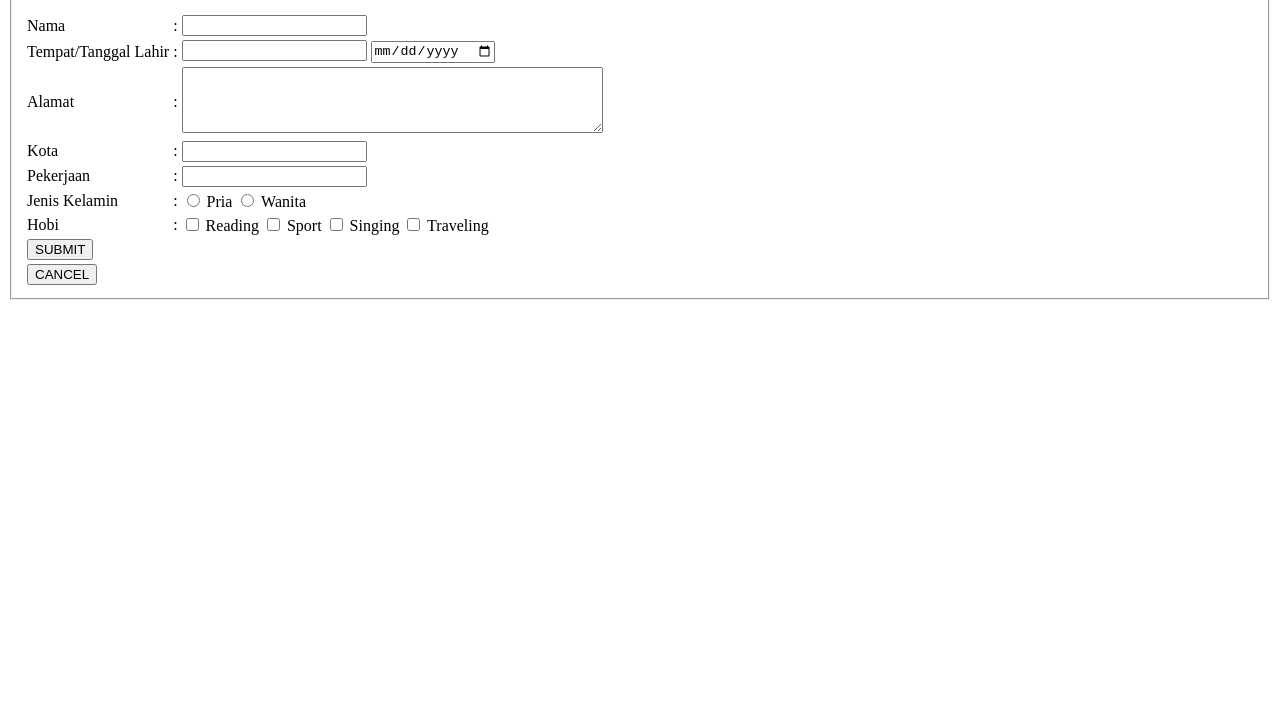
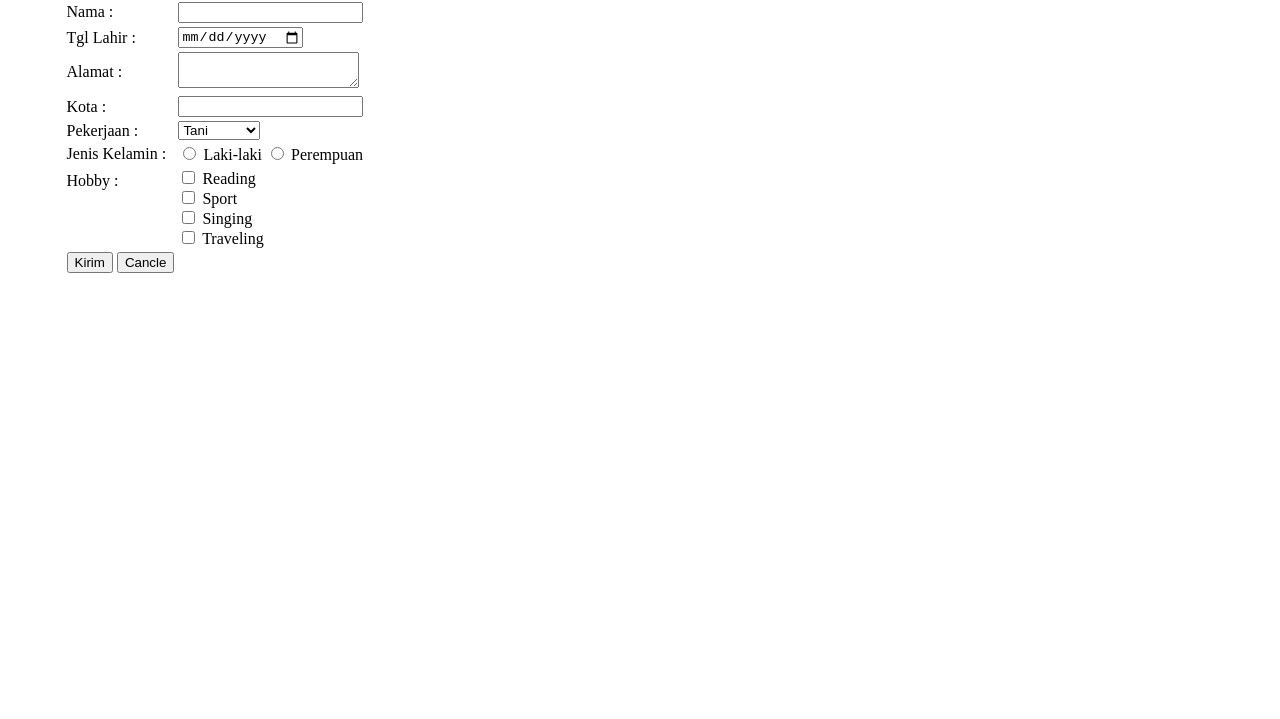
Before and after one commit to Yuspandiparhan/pemrogweb, a plain HTML site: page pertemuan8/form registration tugas.html in a window 1280 px wide. Shown: the part 81-800 px from the top of the page. Drawn offline with Linux system fonts and the light colour scheme.

Commit message:
upload folder pertemuan 8

```diff
--- a/pertemuan8/form registration tugas.html
+++ b/pertemuan8/form registration tugas.html
@@ -1,76 +1,98 @@
 <!DOCTYPE html>
-<html>
-    <head><title>Belajar HTML - Membuat Form</title></head>
+<html lang="en">
+
+<head>
+    <meta charset="UTF-8">
+    <meta name="viewport" content="width=device-width, initial-scale=1.0">
+    <title>Form Register</title>
+
+    <style>
+        h1 {
+            margin-left: 15%;
+            color: rgb(8, 96, 122);
+        }
+
+        .container {
+            display: flex;
+            justify-content: center;
+            align-items: flex-start;
+            height: 30vh;
+        }
+
+        form {
+            margin-right: 850px;
+        }
+    </style>
+
+</head>
+
 <body>
-
-<form action="prosessForm.php" method="GET">
-<!-- letakkan field di sini -->
-<fieldset>
-<legend><h1>Free Registration </h1></legend>
+    <h1>Free Registration</h1>
+    <div class="container">
+        <form action="" method="post">
             <table>
                 <tr>
-        <td>Nama </td>
-        <td>:</td>
-        <td><input type="name" name="nama"  required/><br /></td>
+                    <td>Nama : </td>
+                    <td><input type="text"></td>
                 </tr>
 
                 <tr>
-        <td>Tempat/Tanggal Lahir</td>
-        <td>:</td>
-        <td><input type="name" name="tempatLahir"/> <input type="date" name="tanggal" /></td>
+                    <td>Tgl Lahir : </td>
+                    <td><input type="date" name="tanggal" /></td>
                 </tr>
 
                 <tr>
-        <td>Alamat</td>
-        <td>:</td>
-        <td><textarea name="komentar" rows="4" cols="50" ></textarea> </td>
+                    <td>Alamat : </td>
+                    <td><textarea name="biografi"></textarea></td>
                 </tr>
 
                 <tr>
-        <td>Kota </td>
-        <td>:</td>
-        <td><input type="number" name="number" /></td>
+                    <td>Kota : </td>
+                    <td><input type="text"></td>
                 </tr>
 
                 <tr>
-        <td>Pekerjaan </td>
-        <td>:</td>
-        <td><input type="name" name="Pekerjaan"  required/><br /></td>
+                    <td>Pekerjaan : </td>
+                    <td><select>
+                            <option>Tani</option>
+                            <option>Guru</option>
+                            <option>PNS</option>
+                            <option>Karyawan</option>
+                        </select>
                 </tr>
 
                 <tr>
-        <td>Jenis Kelamin</td>
-        <td>:</td>
-        <td><input type="radio" name="jenisKelamin" /> Pria
-            <input type="radio" name="jenisKelamin" /> Wanita</td>
+                    <td>Jenis Kelamin : </td>
+                    <td>
+                        <input type="radio" name="jk"> Laki-laki
+                        <input type="radio" name="jk"> Perempuan
+                    </td>
                 </tr>
 
                 <tr>
-        <td>Hobi</td>
-        <td>:</td>
-        <td><input type="checkbox" name="hobi" /> Reading </input>
-            <input type="checkbox" name="hobi" /> Sport </input>
-            <input type="checkbox" name="hobi" /> Singing </input>
-            <input type="checkbox" name="hobi" /> Traveling </input></td>
+                    <td>
+                        Hobby : <br>
+                        &nbsp;<br>
+                        &nbsp;<br>
+                        &nbsp;
+                    </td>
+                    <td><input type="checkbox"> Reading <br>
+                        <input type="checkbox"> Sport <br>
+                        <input type="checkbox"> Singing <br>
+                        <input type="checkbox"> Traveling
+                    </td>
+                </tr>
+
+                    <td>
+                        <input type="submit" value="Kirim">
+                        <input type="button" value="Cancle">
+                    </td>
                 </tr>
 
 
-    <tr>
-        <td><input type="submit" name="submit" value="SUBMIT"/></td>
-        <td></td>
-        <td></td>
-    </tr>
+            </table>
+        </form>
+    </div>
+</body>
 
-    <tr>
-        <td><input type="submit" name="cancel" value="CANCEL"/></td>
-        <td></td>
-        <td></td>
-    </tr>
-
-</table>
-</fieldset>
-
-</form>
-
-</body>
 </html>
```
Lines whose indentation alone changed are shown as unchanged.
